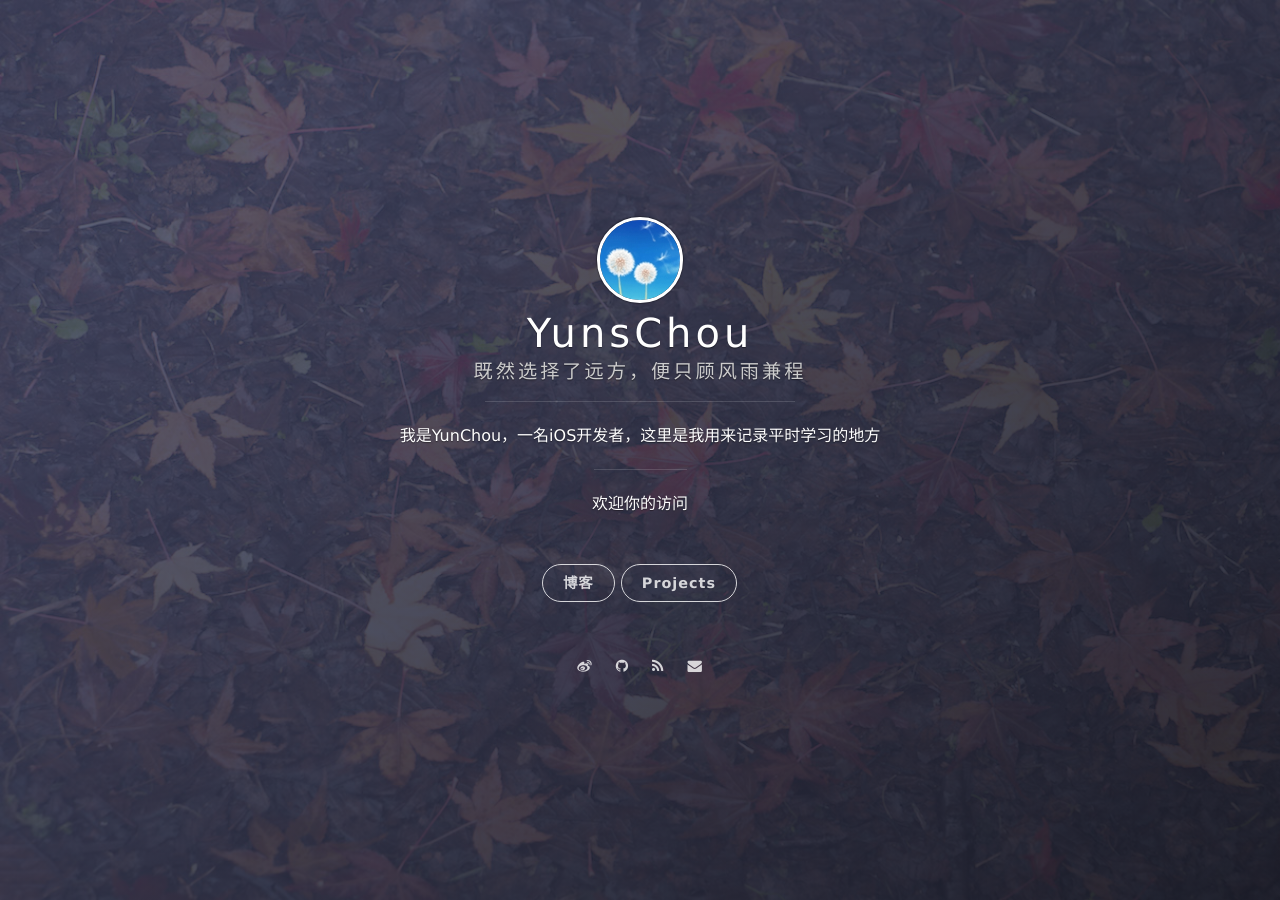
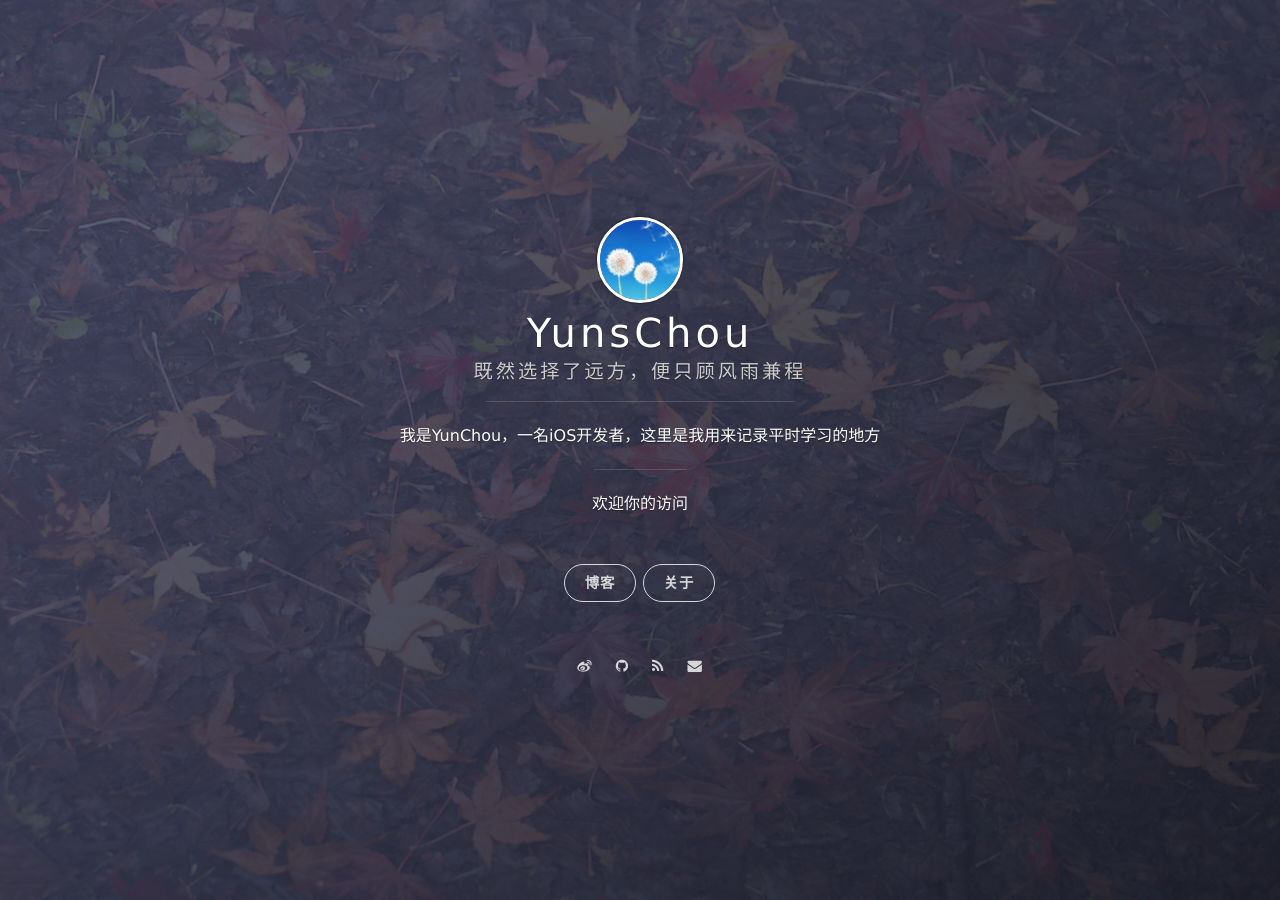
Before and after one commit to YunsChou/Yuns.github.io, a Jekyll site: the page built from index.html, in a window 1280 px wide. Built offline with Jekyll 4.4.1, drawn with Linux system fonts in a browser that asks for light colours; nearby versions of some CDN libraries; Markdown is read by kramdown in place of the engine named in the settings; the list of posts is cut into pages by our own code.

Commit message:
fix about description

```diff
--- a/_config.yml
+++ b/_config.yml
@@ -25,7 +25,7 @@
 
 # Navigation buttons in the front page.
 nav:
-    - {title: Projects, description: My Projects, url: 'http://yunschou.github.io'}
+    - {title: 关于, description: 封面信息, url: 'http://yunschou.github.io'}
     # - {title: Another Button, description: A button, url: 'http://example.com'}
 
 # Pagination
```
